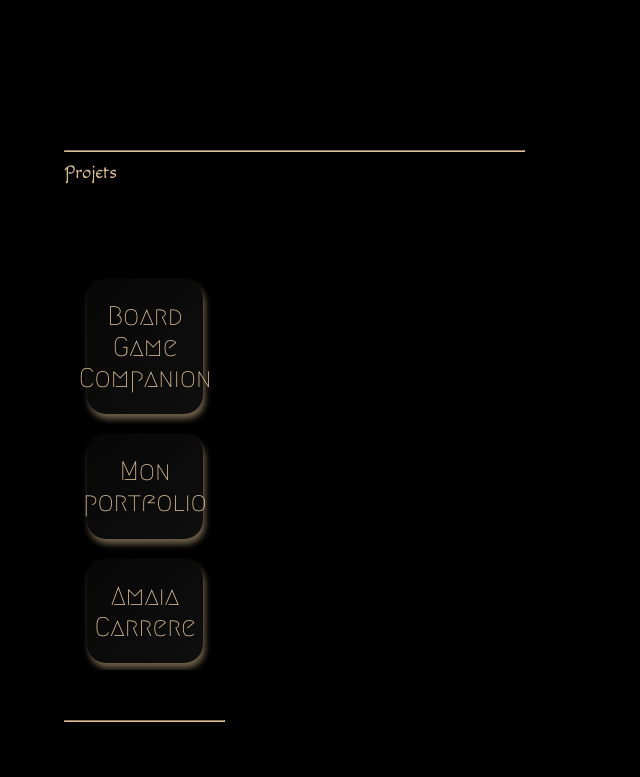
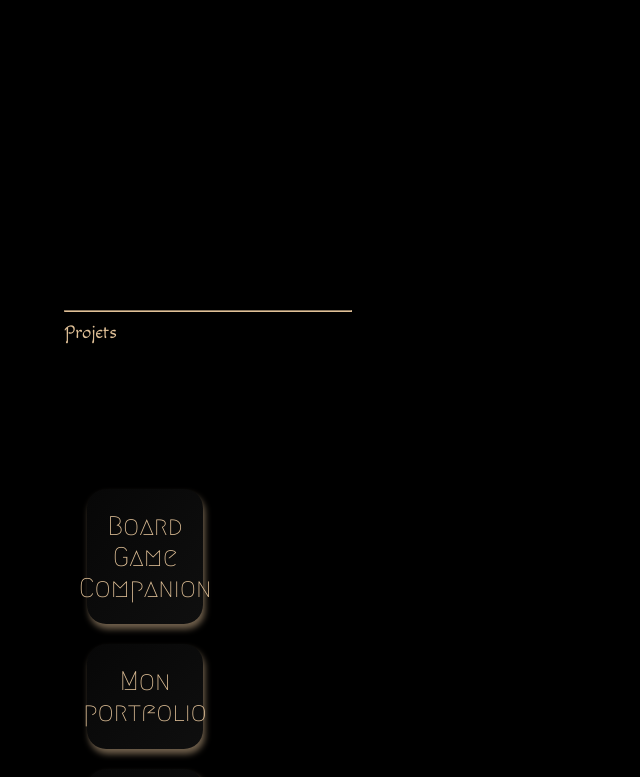
Before and after one commit to lapand/My-portfolio, a Next.js app: page / in a window 1280 px wide. Shown: the part 840-1617 px from the top of the page, without its empty margins (0-640 px from the left). Built offline with nearby package versions, Linux system fonts and the light colour scheme; a web font is replaced by a local one.

Commit message:
rectif design

```diff
--- a/components/ProjectSection.tsx
+++ b/components/ProjectSection.tsx
@@ -91,7 +91,6 @@ const ProjectSection: FC<ProjectSectionProps> = () => {
               </AnimatePresence>
             </div>
           </div>
-          <hr className={`${styles.bottomSeparator} bc-beige`}/>
         </div>
     );
 }
--- a/pages/index.tsx
+++ b/pages/index.tsx
@@ -57,18 +57,22 @@ export default function Main(): JSX.Element {
 
         <Header />
         <Element id="Home">
-          <Home />
+          <div className={styles.section}>
+            <Home />
+          </div>
         </Element>
         <Element id="ProjectSection">
-          <ProjectSection
-
-          />
+          <div className={styles.section}>
+            <ProjectSection />
+          </div>
         </Element>
         <Element id="About">
-          <About />
+          <div className={styles.section}>
+            <About />
+          </div>
         </Element>
         <Element id="Contact">
-          <Contact />
+            <Contact />
         </Element>
 
       </main>
--- a/styles/Main.module.css
+++ b/styles/Main.module.css
@@ -6,3 +6,8 @@
   background-color: black;
   /* border: 2px solid red; */
 }
+
+.section {
+  height: 120vh;
+  /* border: 2px solid red; */
+}
--- a/styles/ProjectSection.module.css
+++ b/styles/ProjectSection.module.css
@@ -3,7 +3,7 @@
     padding: calc(var(--header-height) + var(--header-section-gap)) 5% 5%;
     display: flex;
     flex-direction: column;
-    gap: 50px;
+    gap: 100px;
     /* border: 2px solid red; */
 }
 
@@ -15,7 +15,7 @@
 }
 
 .leftSide {
-  width: var(--section-separator-w);
+  width: 40%;
   overflow-y: auto;
   padding: 2em 2%;
   display: flex;
@@ -66,7 +66,3 @@
 .video {
   width: 100%;
 }
-
-.bottomSeparator{
-  width: 14%;
-}
--- a/styles/SectionSeparator.module.css
+++ b/styles/SectionSeparator.module.css
@@ -1,5 +1,5 @@
 .sectionSeparator {
-    width: var(--section-separator-w);
+    width: 25%;
 }
 
 .sectionName {
--- a/styles/globals.css
+++ b/styles/globals.css
@@ -41,7 +41,6 @@
   --font-text: "Macondo Swash Caps", cursive;
   --header-height: 130px;
   --header-section-gap: 60px;
-  --section-separator-w : 40%; /* Largeur du séparateur de section et de la section gauche */
 }
 
   /***** Reset CSS *****/
```
